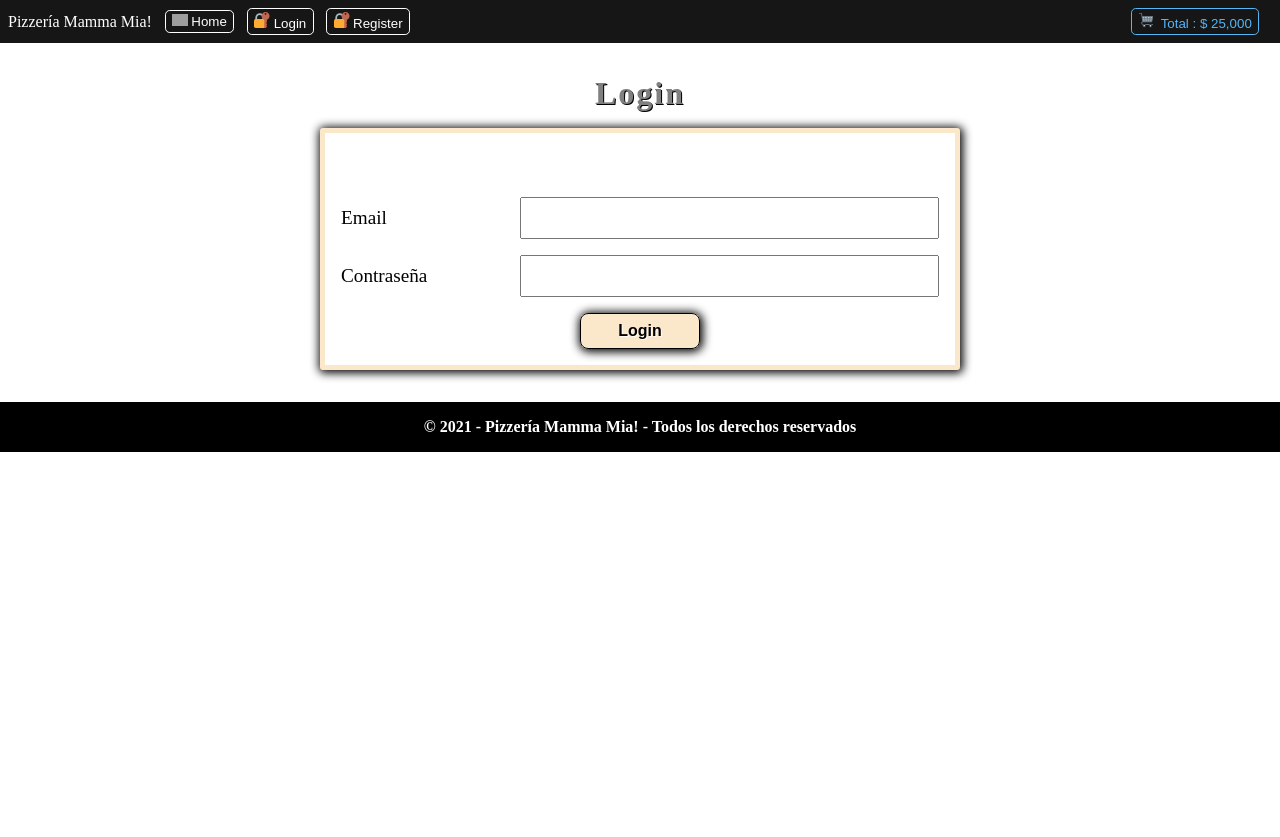
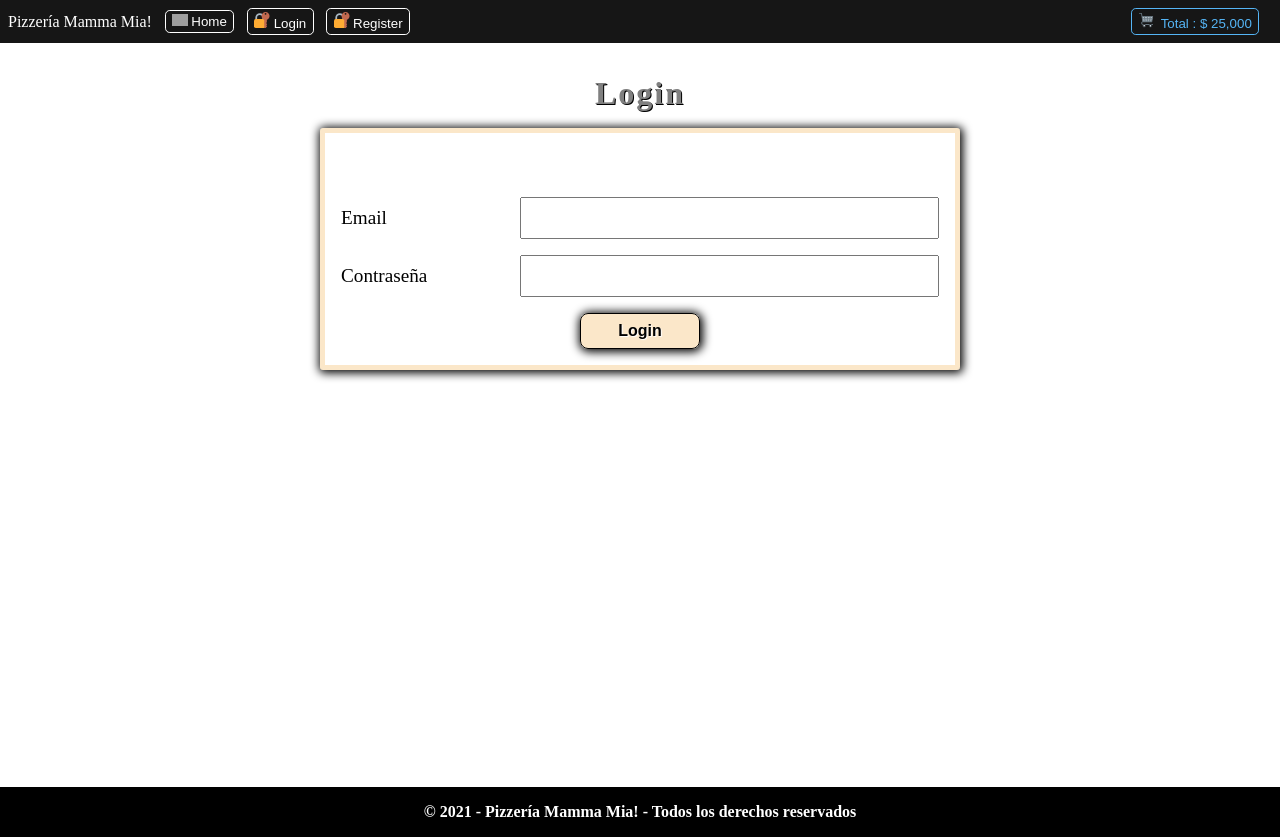
Before and after one commit to Lebrix98/DefLatamReact, a React (Vite) app: page / in a window 1280 px wide. Before the commit the page ends 800 px from the top, so only its background shows below. Built offline with nearby package versions, Linux system fonts and the light colour scheme; grey boxes are pictures that could not be loaded.

Commit message:
Fixed heigth in login page and register page

```diff
--- a/src/components/Login/style.css
+++ b/src/components/Login/style.css
@@ -4,6 +4,8 @@
   flex-flow: column wrap;
   align-items: center;
   margin: 2rem 0rem;
+  /* Height se tiene que sacar despues */
+  height: calc(100vh - 15vh);
 
   > .Title_register {
     font-size: 2rem;
--- a/src/components/Register/style.css
+++ b/src/components/Register/style.css
@@ -4,6 +4,8 @@
   flex-flow: column wrap;
   align-items: center;
   margin: 2rem 0rem;
+  /* Height se tiene que sacar despues */
+  height: calc(100vh - 15vh);
 
   > .Title_register {
     font-size: 2rem;
```
Lines whose indentation alone changed are shown as unchanged.
